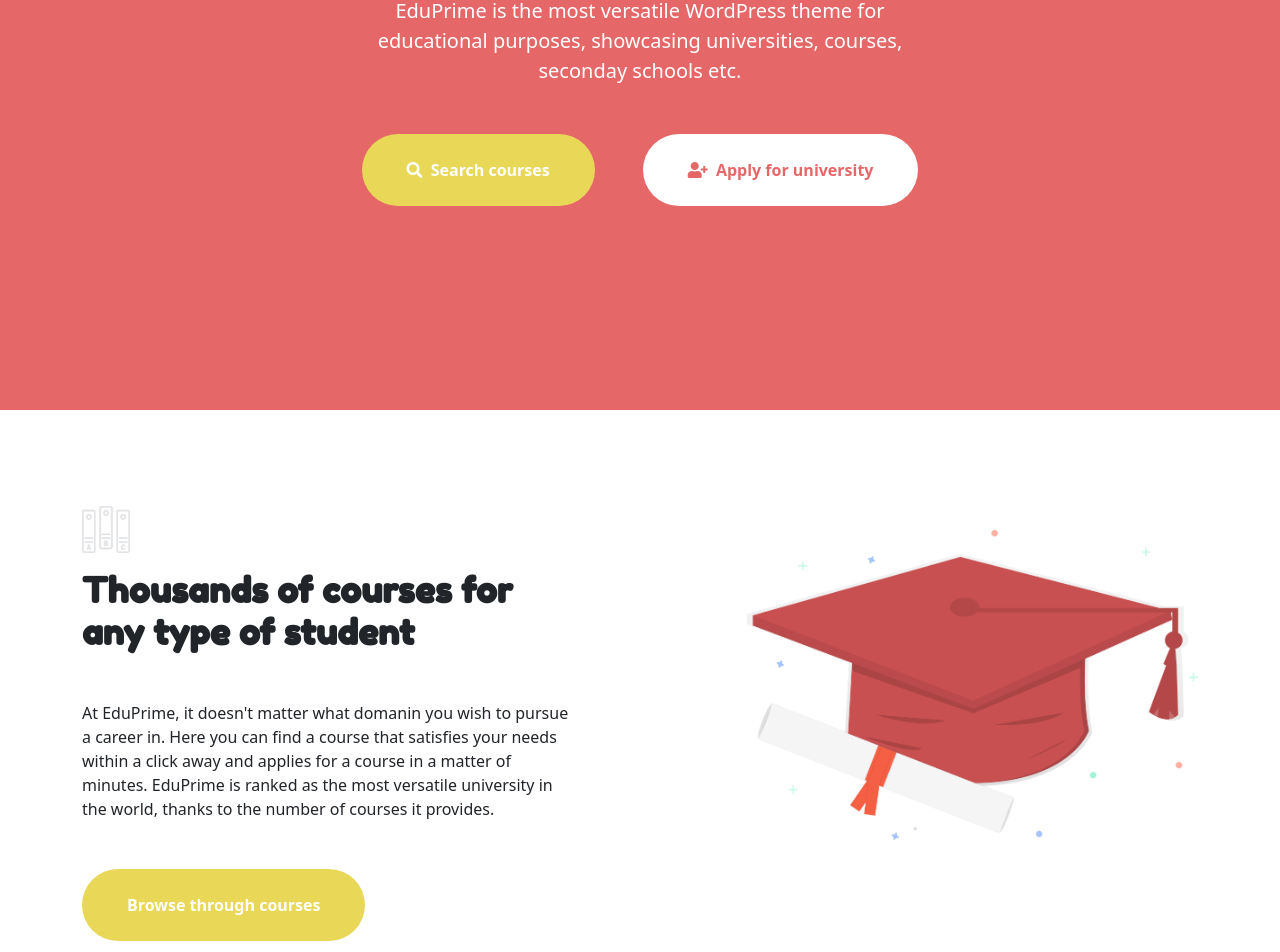
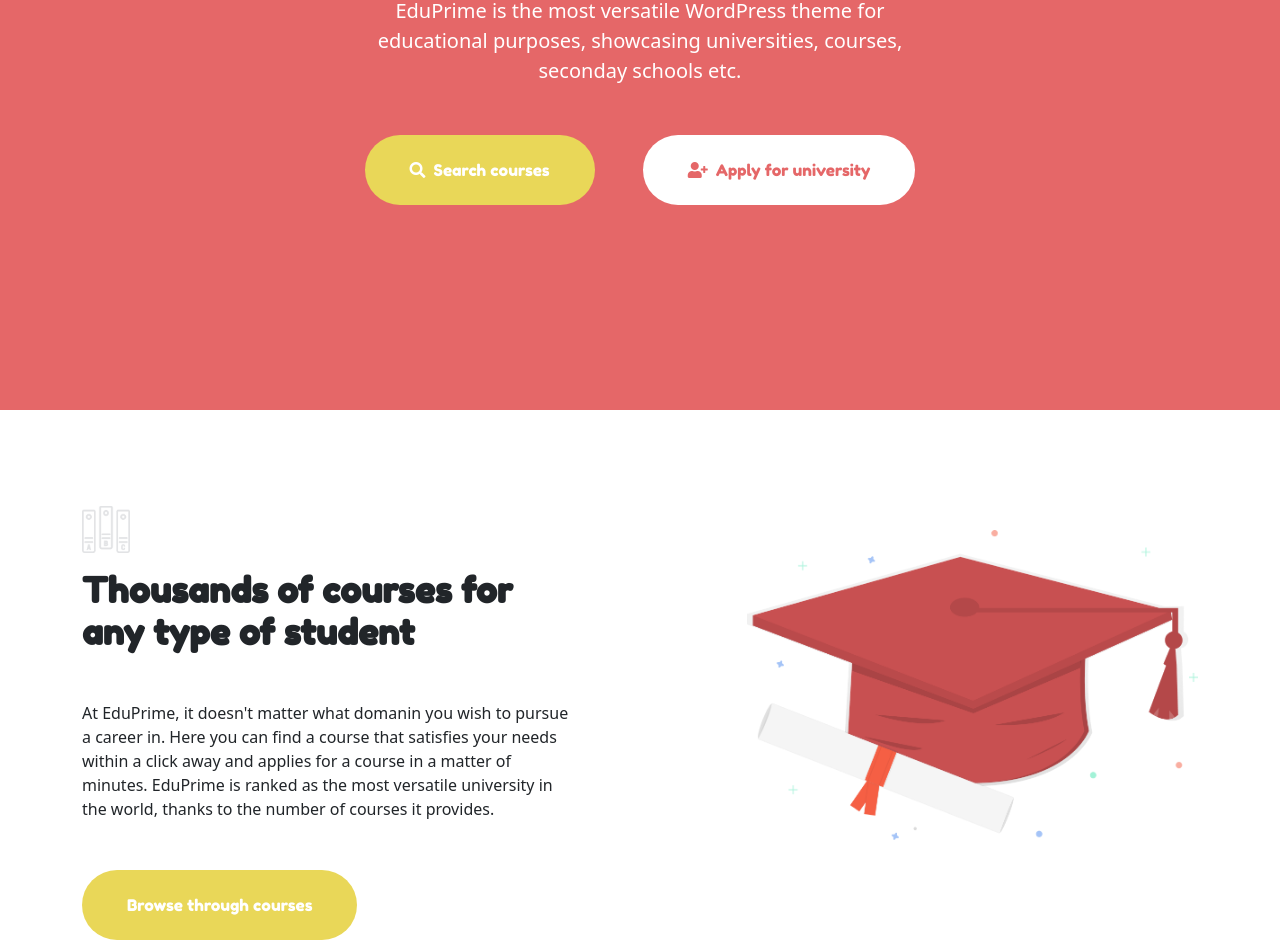
Before and after one commit to Giorgio-24/proj-html-vuejs, a Vue app: page / in a window 1280 px wide. Shown: the part 340-1292 px from the top of the page. Built offline with nearby package versions, Linux system fonts and the light colour scheme.

Commit message:
font-weight-removed-from-buttons

```diff
--- a/src/assets/scss/_utils.scss
+++ b/src/assets/scss/_utils.scss
@@ -5,6 +5,7 @@
 .big-button{
   padding: 25px 45px;
   border-radius: 40px;
+  font-family: "Fredoka One", cursive;
 }
 
 .font-35{
--- a/src/components/HeaderBottom.vue
+++ b/src/components/HeaderBottom.vue
@@ -6,10 +6,10 @@
       showcasing universities, courses, seconday schools etc.
     </div>
     <div class="col-12 text-center mt-5">
-      <a href="#" class="big-button bg-yellow text-white fw-bold me-5"
+      <a href="#" class="big-button bg-yellow text-white me-5"
         ><i class="fas fa-search me-1"></i> Search courses</a
       >
-      <a href="#" class="big-button bg-white fw-bold color-red"
+      <a href="#" class="big-button bg-white color-red"
         ><i class="fas fa-user-plus me-1"></i> Apply for university</a
       >
     </div>
--- a/src/components/HeaderTop.vue
+++ b/src/components/HeaderTop.vue
@@ -30,7 +30,6 @@
           align-items-center
           bg-yellow
           text-white text-uppercase
-          fw-bold
         "
         >View courses</a
       >
--- a/src/components/Paragraph.vue
+++ b/src/components/Paragraph.vue
@@ -7,12 +7,9 @@
       <h2 class="col-11 fw-bold font-35 mt-3 mb-5">{{ title }}</h2>
       <p class="col-11 mb-5">{{ paragraph }}</p>
       <div class="col-11 mt-4">
-        <a
-          href="#"
-          :class="buttonColor"
-          class="big-button text-white fw-bold"
-          >{{ buttonText }}</a
-        >
+        <a href="#" :class="buttonColor" class="big-button text-white">{{
+          buttonText
+        }}</a>
       </div>
     </div>
   </div>
```
